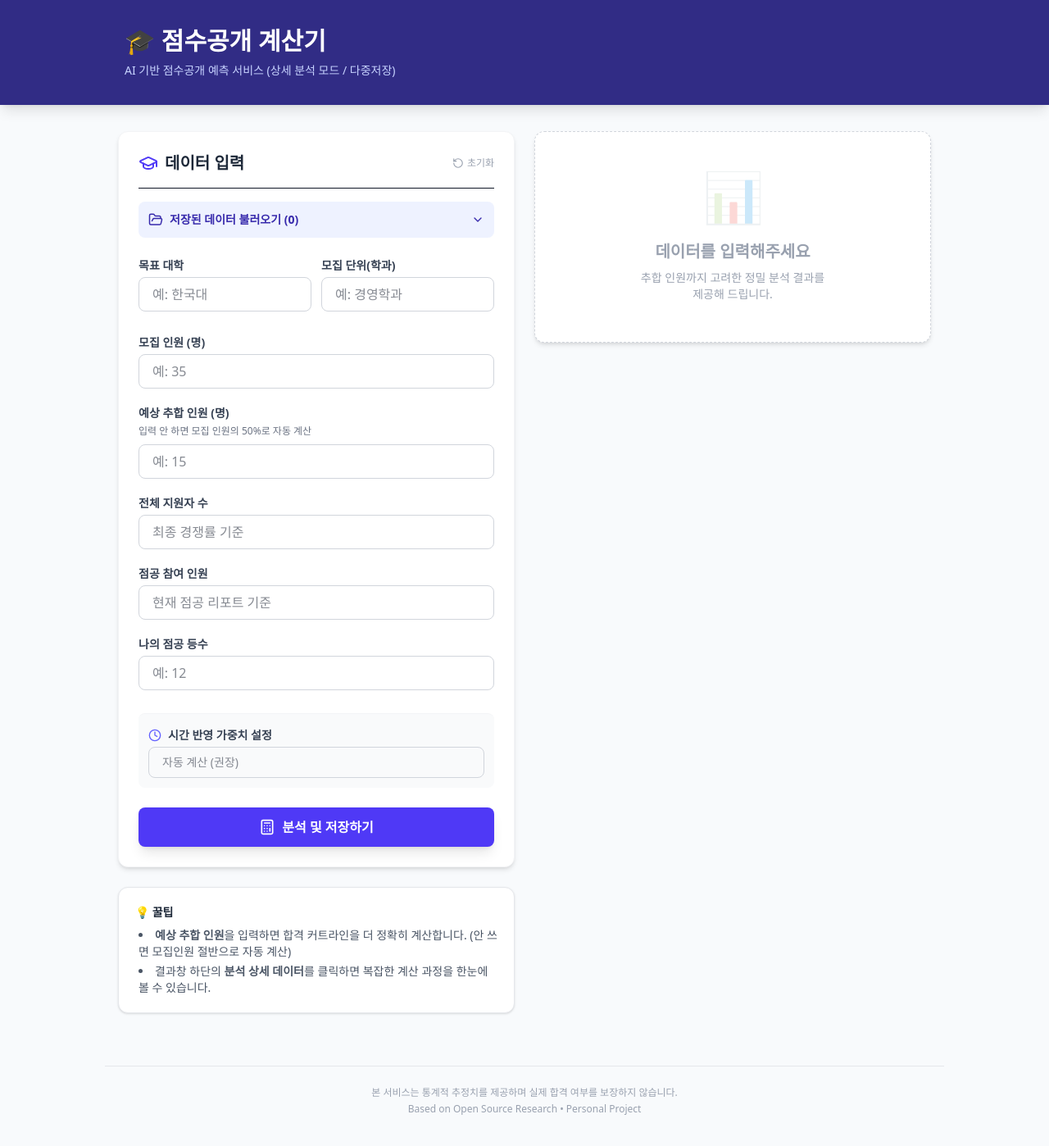
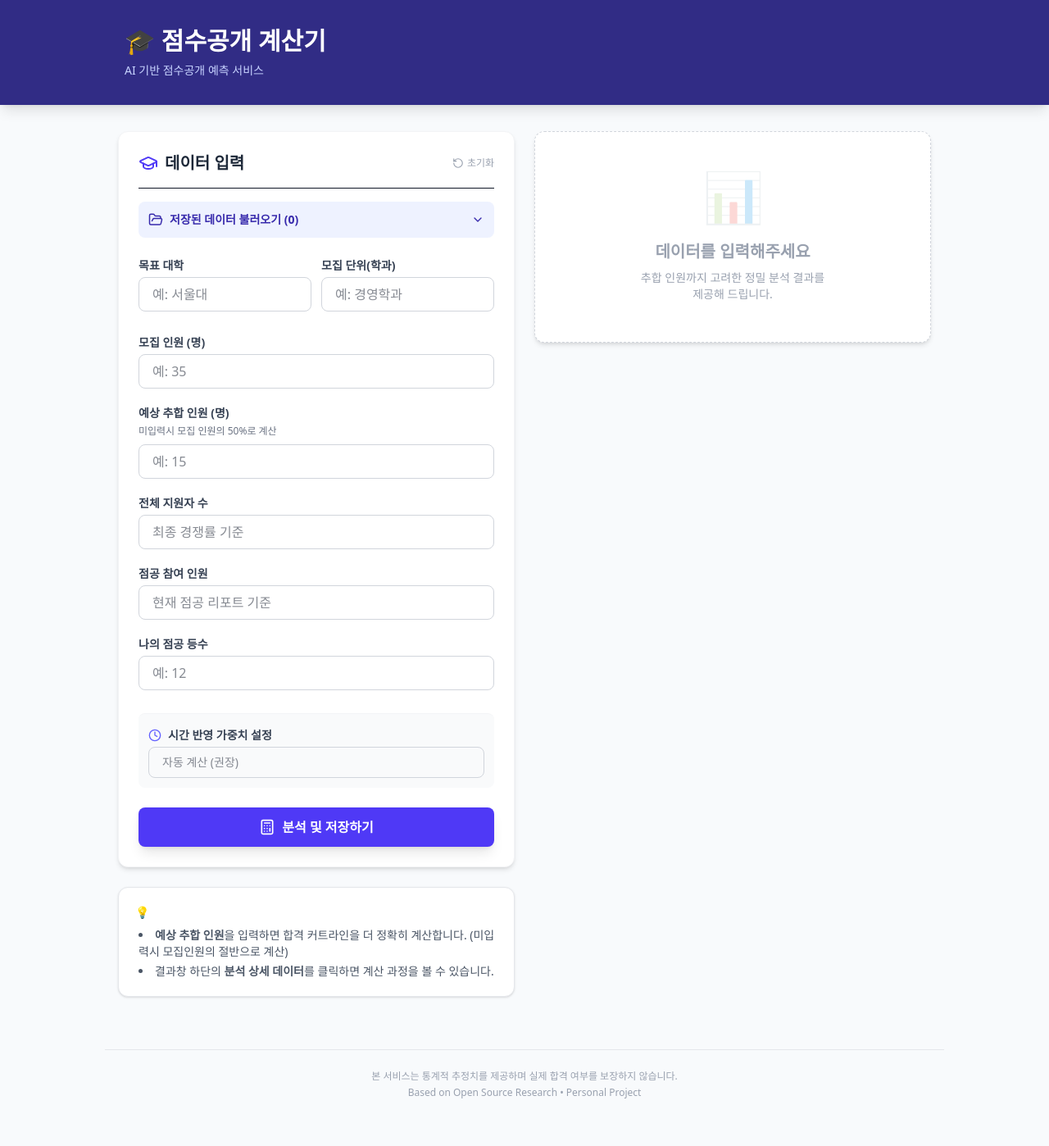
Before and after one commit to FEARNOT502/jeomgong-calculator, a React (Vite) app: page / in a window 1280 px wide. Shown: the top 1398 px of the page at 82% size. Built offline with nearby package versions, Linux system fonts and the light colour scheme.

Commit message:
기타 업데이트

```diff
--- a/src/App.jsx
+++ b/src/App.jsx
@@ -2,7 +2,7 @@ import React, { useState, useEffect } from 'react';
 import { Calculator, AlertCircle, CheckCircle2, TrendingUp, Users, AlertTriangle, GraduationCap, Clock, Save, RotateCcw, Calendar, FolderOpen, Trash2, ChevronDown, ChevronUp, Search } from 'lucide-react';
 
 // ==========================================
-// 1. 핵심 알고리즘 (계산 과정 추적 로직 추가)
+// 1. 핵심 알고리즘 (계산 과정 추적 로직)
 // ==========================================
 const calculatePrediction = (inputs) => {
   const { quota, realApplicants, revealedCount, myRank, weight, additionalPasses } = inputs;
@@ -57,12 +57,12 @@ const calculatePrediction = (inputs) => {
   let probability = { label: "분석 불가", color: "text-gray-500", bgColor: "bg-gray-100", score: 0 };
 
   if (waitingNum <= 0) {
-    if (realisticRank <= quota * 0.8) probability = { label: "최초합 확실 (Very Safe)", color: "text-blue-700", bgColor: "bg-blue-50", score: 95 };
-    else probability = { label: "최초합 적정 (Safe)", color: "text-green-700", bgColor: "bg-green-50", score: 85 };
+    if (realisticRank <= quota * 0.8) probability = { label: "최초합 확실", color: "text-blue-700", bgColor: "bg-blue-50", score: 95 };
+    else probability = { label: "최초합 적정", color: "text-green-700", bgColor: "bg-green-50", score: 85 };
   } else {
-    if (realisticRank <= maxRank * 0.8) probability = { label: "추합 유력 (Probable)", color: "text-yellow-700", bgColor: "bg-yellow-50", score: 65 };
-    else if (realisticRank <= maxRank) probability = { label: "추합권 (Risky)", color: "text-orange-700", bgColor: "bg-orange-50", score: 45 };
-    else probability = { label: "불합격 유력 (Danger)", color: "text-red-700", bgColor: "bg-red-50", score: 15 };
+    if (realisticRank <= maxRank * 0.8) probability = { label: "추합 유력", color: "text-yellow-700", bgColor: "bg-yellow-50", score: 65 };
+    else if (realisticRank <= maxRank) probability = { label: "추합권", color: "text-orange-700", bgColor: "bg-orange-50", score: 45 };
+    else probability = { label: "불합격 유력", color: "text-red-700", bgColor: "bg-red-50", score: 15 };
   }
 
   return {
@@ -208,12 +208,12 @@ const InputForm = ({ inputs, setInputs, onCalculate, onReset, savedList, onLoad,
 
       <div className="grid grid-cols-1 gap-y-1">
         <div className="grid grid-cols-2 gap-3 mb-2">
-          <InputField label="목표 대학" name="university" type="text" value={inputs.university} onChange={handleChange} placeholder="예: 한국대" />
+          <InputField label="목표 대학" name="university" type="text" value={inputs.university} onChange={handleChange} placeholder="예: 서울대" />
           <InputField label="모집 단위(학과)" name="department" type="text" value={inputs.department} onChange={handleChange} placeholder="예: 경영학과" />
         </div>
 
         <InputField label="모집 인원 (명)" name="quota" value={inputs.quota} onChange={handleChange} placeholder="예: 35" />
-        <InputField label="예상 추합 인원 (명)" name="additionalPasses" value={inputs.additionalPasses} onChange={handleChange} placeholder="예: 15" subtext="입력 안 하면 모집 인원의 50%로 자동 계산" />
+        <InputField label="예상 추합 인원 (명)" name="additionalPasses" value={inputs.additionalPasses} onChange={handleChange} placeholder="예: 15" subtext="미입력시 모집 인원의 50%로 계산" />
         <InputField label="전체 지원자 수" name="realApplicants" value={inputs.realApplicants} onChange={handleChange} placeholder="최종 경쟁률 기준" />
         <InputField label="점공 참여 인원" name="revealedCount" value={inputs.revealedCount} onChange={handleChange} placeholder="현재 점공 리포트 기준" />
         <InputField label="나의 점공 등수" name="myRank" value={inputs.myRank} onChange={handleChange} placeholder="예: 12" />
@@ -279,7 +279,7 @@ const ResultView = ({ result, inputs }) => {
       )}
 
       <div className={`p-6 rounded-2xl text-center mb-6 border-2 ${probability.bgColor} ${probability.color.replace('text', 'border').replace('700', '200')}`}>
-        <p className="text-sm text-gray-600 font-semibold mb-2">최종 예상 등수 (Realistic)</p>
+        <p className="text-sm text-gray-600 font-semibold mb-2">최종 예상 등수</p>
         <div className="text-6xl font-extrabold text-indigo-900 mb-2 tracking-tighter">
           {ranks.realistic}
           <span className="text-2xl font-normal text-gray-400 ml-1">등</span>
@@ -326,11 +326,21 @@ const ResultView = ({ result, inputs }) => {
           {showDetail && (
             <div className="bg-gray-50 p-4 rounded-xl text-sm space-y-3 mb-4 border border-gray-200 animate-in fade-in slide-in-from-top-2">
               <div className="space-y-2">
-                 <p className="text-xs font-bold text-gray-500 border-b pb-1">1. 가중치($w$) 산출</p>
+                 <p className="text-xs font-bold text-gray-500 border-b pb-1">1. 가중치 산출</p>
                  <div className="flex justify-between text-gray-600">
                    <span>기본 가중치 (경쟁률 {metrics.competitionRate}:1)</span>
                    <span className="font-mono">{breakdown.isAutoWeight ? breakdown.baseWeight : '수동입력'}</span>
                  </div>
+
+                 {/* [추가된 부분] 가중치 산출 과정 표시 */}
+                 {breakdown.isAutoWeight && (
+                    <div className="flex justify-end">
+                       <div className="text-[10px] text-gray-400 bg-gray-100 px-1.5 py-0.5 rounded mb-1 border border-gray-200">
+                         0.7 - (0.15 × ln({metrics.competitionRate})) ≈ {breakdown.baseWeight}
+                       </div>
+                    </div>
+                 )}
+
                  <div className="flex justify-between text-gray-600">
                    <span>시간 경과 (D+{breakdown.daysPassed})</span>
                    <span className="font-mono text-red-500">-{breakdown.timeDecayPercent}% 감점</span>
@@ -342,13 +352,13 @@ const ResultView = ({ result, inputs }) => {
               </div>
 
               <div className="space-y-2 pt-2">
-                 <p className="text-xs font-bold text-gray-500 border-b pb-1">2. 숨은 고수 예측</p>
+                 <p className="text-xs font-bold text-gray-500 border-b pb-1">2. 미점공 인원 예측</p>
                  <div className="flex justify-between text-gray-600 text-xs">
-                   <span>미점공 인원(A-V)</span>
+                   <span>미점공 인원</span>
                    <span className="font-mono">{breakdown.unrevealedCount}명</span>
                  </div>
                  <div className="flex justify-between text-gray-600 text-xs">
-                   <span>내 상위 비율(r/V)</span>
+                   <span>나의 상위 비율</span>
                    <span className="font-mono">{breakdown.myRatioPercent}%</span>
                  </div>
                  <div className="bg-white border p-2 rounded text-xs text-center text-gray-600 font-mono">
@@ -367,7 +377,7 @@ const ResultView = ({ result, inputs }) => {
                  </div>
                  <div className="flex justify-center text-gray-400 text-xs">+</div>
                  <div className="flex justify-between items-center">
-                   <span>숨은 고수(예측)</span>
+                   <span>미점공자 중 상위 인원수(예측)</span>
                    <span className="font-mono font-bold">{breakdown.hiddenSuperiors}명</span>
                  </div>
                  <div className="border-t border-gray-300 my-1"></div>
@@ -489,7 +499,7 @@ function App() {
             🎓 점수공개 계산기
           </h1>
           <p className="text-indigo-200 text-sm mt-2 font-light">
-            AI 기반 점수공개 예측 서비스 (상세 분석 모드 / 다중저장)
+            AI 기반 점수공개 예측 서비스
           </p>
         </div>
       </header>
@@ -502,10 +512,10 @@ function App() {
               savedList={savedList} onLoad={handleLoad} onDelete={handleDelete}
             />
             <div className="mt-6 bg-white p-5 rounded-xl shadow-sm border border-gray-200 text-sm text-gray-600">
-              <h3 className="font-bold text-gray-800 mb-2 flex items-center gap-2">💡 꿀팁</h3>
+              <h3 className="font-bold text-gray-800 mb-2 flex items-center gap-2">💡</h3>
               <ul className="list-disc list-inside space-y-1 ml-1 text-xs sm:text-sm">
-                <li><strong>예상 추합 인원</strong>을 입력하면 합격 커트라인을 더 정확히 계산합니다. (안 쓰면 모집인원 절반으로 자동 계산)</li>
-                <li>결과창 하단의 <strong>분석 상세 데이터</strong>를 클릭하면 복잡한 계산 과정을 한눈에 볼 수 있습니다.</li>
+                <li><strong>예상 추합 인원</strong>을 입력하면 합격 커트라인을 더 정확히 계산합니다. (미입력시 모집인원의 절반으로 계산)</li>
+                <li>결과창 하단의 <strong>분석 상세 데이터</strong>를 클릭하면 계산 과정을 볼 수 있습니다.</li>
               </ul>
             </div>
           </div>
```
